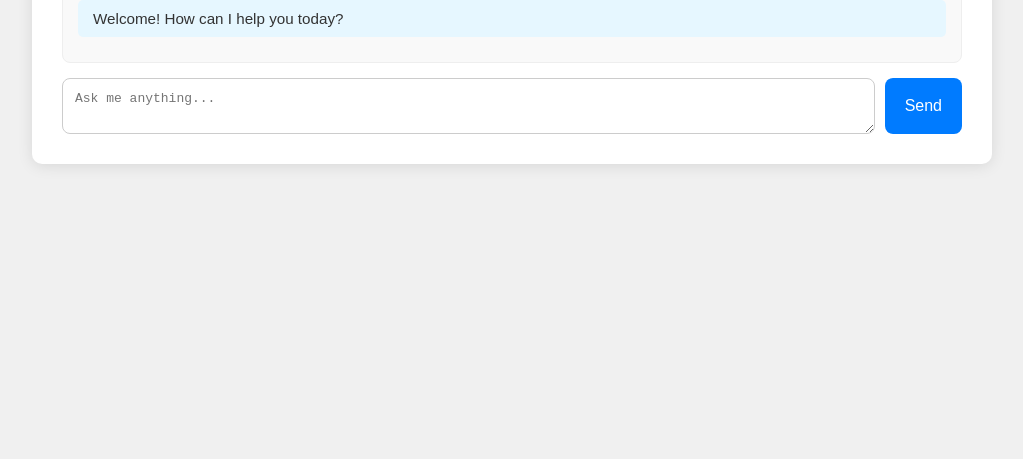
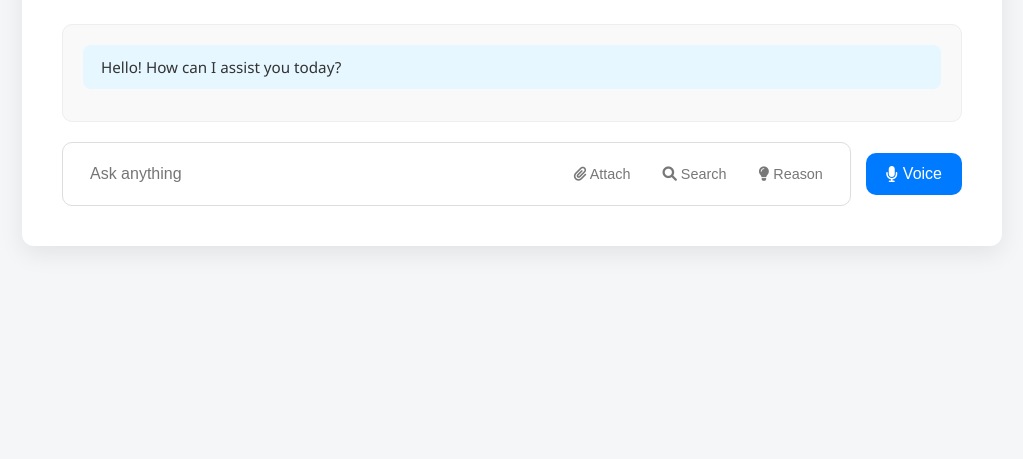
Before and after one commit to AmbrishPathak/sentiment-app, a plain HTML site: page index.html in a window 1280 px wide. Shown: the part 341-800 px from the top of the page, without its empty margins (128-1151 px from the left). Drawn offline with Linux system fonts and the light colour scheme.

Commit message:
Update UI to ChatGPT-like interfacev1.1

```diff
--- a/index.html
+++ b/index.html
@@ -3,24 +3,36 @@
 <head>
     <meta charset="UTF-8">
     <meta name="viewport" content="width=device-width, initial-scale=1.0">
-    <title>ChatGPT-like Interface</title>
+    <title>Modern AI Chat Interface</title>
     <link rel="stylesheet" href="style.css">
+    <link rel="stylesheet" href="https://cdnjs.cloudflare.com/ajax/libs/font-awesome/6.0.0-beta3/css/all.min.css">
 </head>
 <body>
     <div class="container">
-        <div class="chat-container">
+        <header>
+            <h1>What can I help with?</h1>
+        </header>
+        <main class="chat-container">
             <div id="response-area" class="response-area">
-                <div class="system-message">Welcome! How can I help you today?</div>
+                <div class="system-message">Hello! How can I assist you today?</div>
+            </div>
+            <div class="input-area">
+                <div class="input-box">
+                    <input type="text" id="prompt-input" placeholder="Ask anything">
+                    <div class="input-actions">
+                        <button class="action-button"><i class="fa fa-paperclip"></i> Attach</button>
+                        <button class="action-button"><i class="fa fa-search"></i> Search</button>
+                        <button class="action-button"><i class="fa fa-lightbulb"></i> Reason</button>
+                    </div>
                 </div>
-            <div class="input-area">
-                <textarea id="prompt-input" placeholder="Ask me anything..."></textarea>
-                <button id="send-button">Send</button>
+                <button id="send-button" class="send-button">
+                    <i class="fa fa-microphone"></i> Voice
+                </button>
             </div>
-        </div>
+        </main>
     </div>
 
     <script>
-        // Basic JavaScript for interaction (you'll expand this later)
         document.addEventListener('DOMContentLoaded', () => {
             const sendButton = document.getElementById('send-button');
             const promptInput = document.getElementById('prompt-input');
@@ -29,30 +41,24 @@
             sendButton.addEventListener('click', () => {
                 const userPrompt = promptInput.value.trim();
                 if (userPrompt) {
-                    // For now, just display the user's prompt
                     const userMessage = document.createElement('div');
                     userMessage.classList.add('user-message');
                     userMessage.textContent = userPrompt;
                     responseArea.appendChild(userMessage);
-
-                    // Clear the input
                     promptInput.value = '';
 
-                    // In the future, you'll send this to your sentiment analysis or AI model
-                    // and append the response to the responseArea.
                     const botResponse = document.createElement('div');
                     botResponse.classList.add('bot-response');
                     botResponse.textContent = "This is a placeholder response.";
                     responseArea.appendChild(botResponse);
 
-                    // Scroll to the bottom
                     responseArea.scrollTop = responseArea.scrollHeight;
                 }
             });
 
             promptInput.addEventListener('keydown', (event) => {
                 if (event.key === 'Enter' && !event.shiftKey) {
-                    event.preventDefault(); // Prevent newline in textarea
+                    event.preventDefault();
                     sendButton.click();
                 }
             });
--- a/style.css
+++ b/style.css
@@ -1,97 +1,164 @@
 body {
-    font-family: sans-serif;
-    background-color: #f0f0f0; /* Light gray background */
+    font-family: 'Segoe UI', Tahoma, Geneva, Verdana, sans-serif;
+    background-color: #f4f6f8; /* Light grayish background */
+    margin: 0;
     display: flex;
     justify-content: center;
     align-items: center;
     min-height: 100vh;
-    margin: 0;
 }
 
 .container {
     background-color: #fff;
-    border-radius: 10px;
-    box-shadow: 0 2px 15px rgba(0, 0, 0, 0.1);
-    width: 80%; /* Adjust width as needed */
+    border-radius: 12px;
+    box-shadow: 0 8px 24px rgba(0, 0, 0, 0.08);
+    width: 80%;
     max-width: 900px;
-    padding: 30px;
+    padding: 40px;
     display: flex;
     flex-direction: column;
+}
+
+header {
+    text-align: center;
+    margin-bottom: 30px;
+}
+
+header h1 {
+    color: #333;
+    font-size: 2.2em;
+    font-weight: 600;
+    margin-bottom: 10px;
 }
 
 .chat-container {
     display: flex;
     flex-direction: column;
-    flex-grow: 1; /* Allows chat container to take up available vertical space */
+    flex-grow: 1;
 }
 
 .response-area {
     flex-grow: 1;
-    overflow-y: auto; /* Enable scrolling for long conversations */
-    padding: 15px;
-    margin-bottom: 15px;
+    overflow-y: auto;
+    padding: 20px;
+    margin-bottom: 20px;
     background-color: #f9f9f9;
-    border-radius: 8px;
+    border-radius: 10px;
     border: 1px solid #eee;
     display: flex;
     flex-direction: column;
+    scrollbar-width: thin; /* For Firefox */
+    scrollbar-color: #ccc #f9f9f9; /* For Firefox */
+}
+
+/* Style for WebKit browsers (Chrome, Safari) */
+.response-area::-webkit-scrollbar {
+    width: 8px;
+}
+
+.response-area::-webkit-scrollbar-track {
+    background: #f9f9f9;
+    border-radius: 4px;
+}
+
+.response-area::-webkit-scrollbar-thumb {
+    background-color: #ccc;
+    border-radius: 4px;
 }
 
 .system-message {
-    background-color: #e6f7ff; /* Light blue for system messages */
+    background-color: #e6f7ff; /* Light blue */
     color: #333;
-    padding: 10px 15px;
-    border-radius: 5px;
-    margin-bottom: 10px;
+    padding: 12px 18px;
+    border-radius: 8px;
+    margin-bottom: 12px;
     font-size: 0.95em;
 }
 
 .user-message {
-    background-color: #dcf8c6; /* Light green for user messages */
+    background-color: #ffe0b2; /* Light orange */
     color: #333;
-    padding: 10px 15px;
-    border-radius: 5px;
-    margin-bottom: 10px;
-    align-self: flex-end; /* Align user messages to the right */
+    padding: 12px 18px;
+    border-radius: 8px;
+    margin-bottom: 12px;
+    align-self: flex-end;
     word-break: break-word;
 }
 
 .bot-response {
-    background-color: #fff; /* White for bot responses */
+    background-color: #f0f0f0; /* Light gray */
     color: #333;
-    padding: 10px 15px;
-    border-radius: 5px;
-    margin-bottom: 10px;
-    align-self: flex-start; /* Align bot responses to the left */
+    padding: 12px 18px;
+    border-radius: 8px;
+    margin-bottom: 12px;
+    align-self: flex-start;
     border: 1px solid #eee;
     word-break: break-word;
 }
 
 .input-area {
     display: flex;
-    gap: 10px;
+    gap: 15px;
+    align-items: center;
 }
 
-.input-area textarea {
+.input-box {
     flex-grow: 1;
-    padding: 12px;
-    border: 1px solid #ccc;
-    border-radius: 8px;
-    font-size: 1em;
-    resize: vertical; /* Allow vertical resizing of the textarea */
+    background-color: #fff;
+    border: 1px solid #ddd;
+    border-radius: 10px;
+    padding: 10px 15px;
+    display: flex;
+    align-items: center;
 }
 
-.input-area button {
+.input-box input[type="text"] {
+    flex-grow: 1;
+    border: none;
+    padding: 12px;
+    font-size: 1em;
+    outline: none;
+}
+
+.input-actions {
+    display: flex;
+    gap: 8px;
+    margin-left: 15px;
+}
+
+.action-button {
+    background: none;
+    border: none;
+    color: #777;
+    padding: 8px 12px;
+    border-radius: 6px;
+    cursor: pointer;
+    font-size: 0.9em;
+    transition: background-color 0.3s ease;
+}
+
+.action-button:hover {
+    background-color: #f0f0f0;
+}
+
+.send-button {
     background-color: #007bff; /* Blue send button */
     color: #fff;
     border: none;
-    border-radius: 8px;
+    border-radius: 10px;
     padding: 12px 20px;
     cursor: pointer;
     font-size: 1em;
     transition: background-color 0.3s ease;
+    display: flex;
+    align-items: center;
+    justify-content: center;
 }
 
-.input-area button:hover {
+.send-button i {
+    margin-right: 5px;
+}
+
+.send-button:hover {
     background-color: #0056b3;
 }
```
